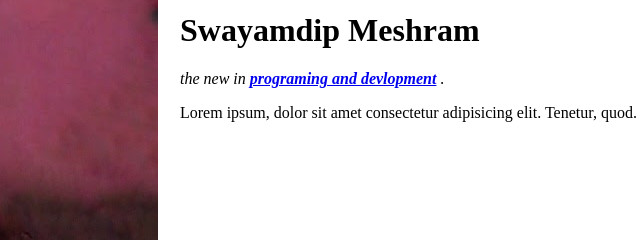
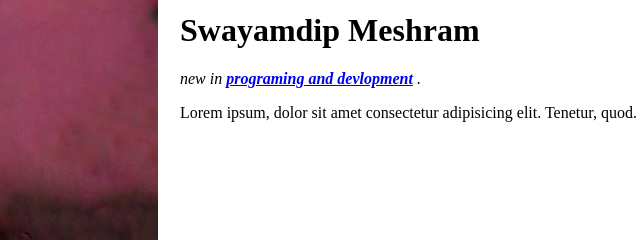
Before and after one commit to Swayamdip05/cv, a plain HTML site: page index.html in a window 1280 px wide. Shown: the part 383-623 px from the top of the page, 509-1149 px from the left. Drawn offline with Linux system fonts and the light colour scheme.

Commit message:
Update index.html

```diff
--- a/index.html
+++ b/index.html
@@ -19,7 +19,7 @@
           <h1>Swayamdip Meshram</h1>
           <p>
             <em
-              >the new in
+              > new in
               <strong>
                 <a href="https://google.co">
                   programing and devlopment</a
```
